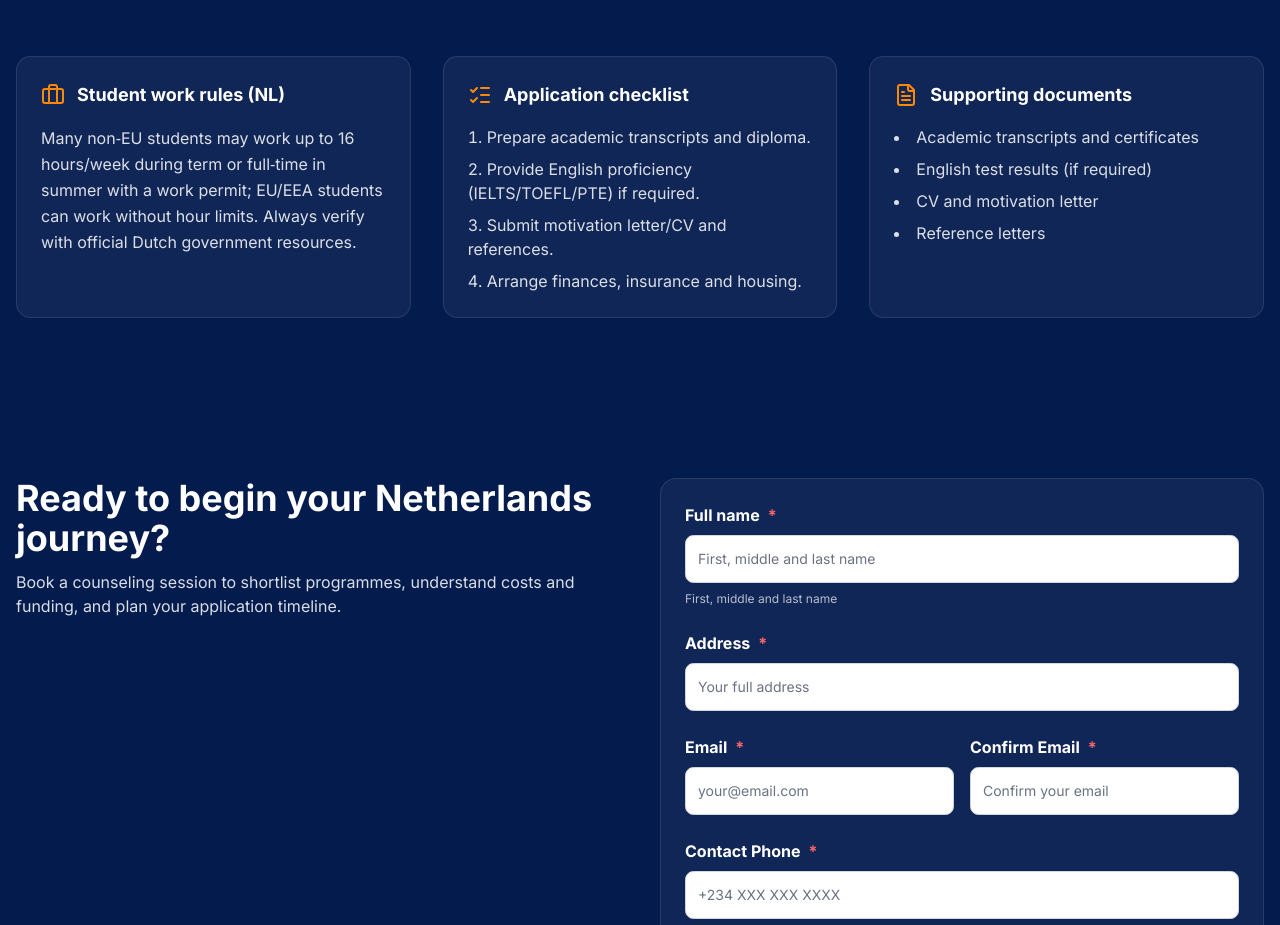
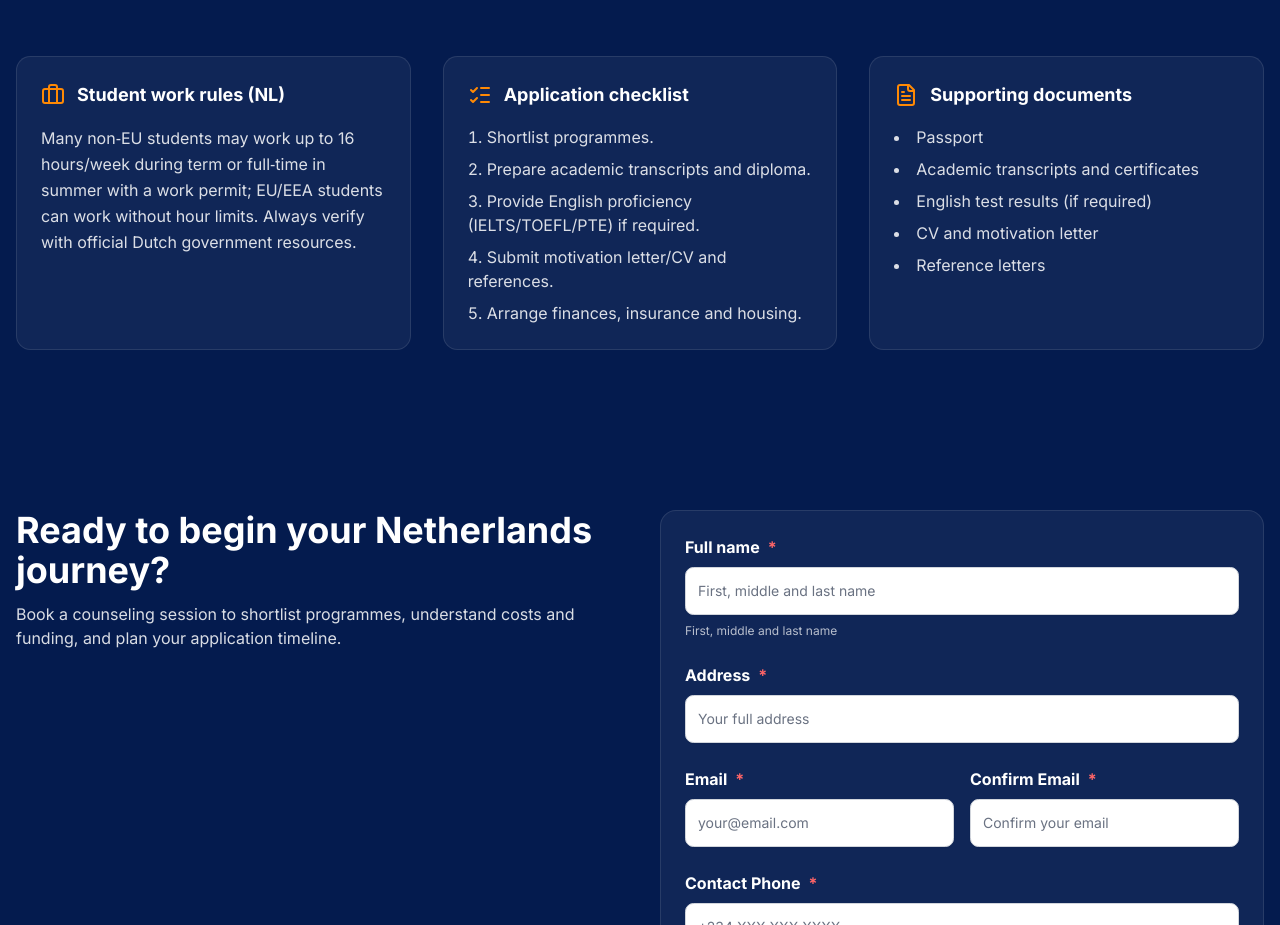
Before and after one commit to Balamathias/kampress, a Next.js app: page /study-abroad/netherlands in a window 1280 px wide. Shown: the part 1900-2825 px from the top of the page. Built offline with nearby package versions, Linux system fonts and the light colour scheme.

Commit message:
Brief UI Modification

```diff
--- a/src/components/study-abroad/netherlands/WorkAndChecklist.tsx
+++ b/src/components/study-abroad/netherlands/WorkAndChecklist.tsx
@@ -15,7 +15,7 @@ export default function WorkAndChecklist() {
         <motion.div initial={{ opacity: 0, y: 20 }} whileInView={{ opacity: 1, y: 0 }} viewport={{ once: true }} transition={{ delay: 0.1 }} className="rounded-xl border border-white/10 bg-white/5 p-6">
           <div className="flex items-center gap-3 mb-4"><ListChecks className="h-6 w-6 text-orange-400" /><h3 className="font-semibold text-lg">Application checklist</h3></div>
           <ol className="list-decimal list-inside text-white/85 space-y-2">
-            {/* <li>Shortlist programmes (Studielink / university website).</li> */}
+            <li>Shortlist programmes.</li>
             <li>Prepare academic transcripts and diploma.</li>
             <li>Provide English proficiency (IELTS/TOEFL/PTE) if required.</li>
             <li>Submit motivation letter/CV and references.</li>
@@ -26,7 +26,7 @@ export default function WorkAndChecklist() {
         <motion.div initial={{ opacity: 0, y: 20 }} whileInView={{ opacity: 1, y: 0 }} viewport={{ once: true }} transition={{ delay: 0.15 }} className="rounded-xl border border-white/10 bg-white/5 p-6">
           <div className="flex items-center gap-3 mb-4"><FileText className="h-6 w-6 text-orange-400" /><h3 className="font-semibold text-lg">Supporting documents</h3></div>
           <ul className="list-disc list-inside text-white/85 space-y-2">
-            {/* <li>Passport/ID copy</li> */}
+            <li>Passport</li>
             <li>Academic transcripts and certificates</li>
             <li>English test results (if required)</li>
             <li>CV and motivation letter</li>
```
